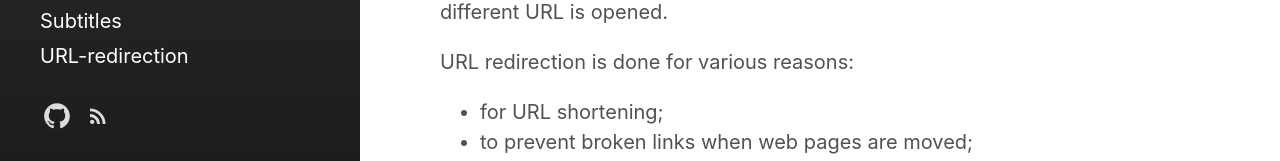
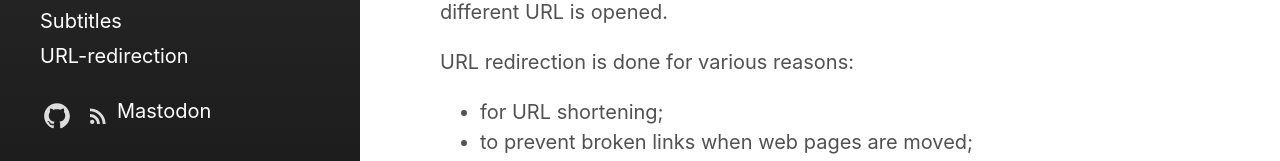
Before and after one commit to beeldengeluid/extending-peertube, a Jekyll site: the page built from index.html, in a window 1280 px wide and 900 px high, scrolled down 557 px. Shown: the part 714-875 px from the top of the window. Built offline with Jekyll 4.4.1, drawn with Linux system fonts in a browser that asks for light colours; the list of posts is cut into pages by our own code.

Commit message:
Update custom-icon-links.html

```diff
--- a/_includes/custom-icon-links.html
+++ b/_includes/custom-icon-links.html
@@ -1 +1,2 @@
 <!-- Optional additional links to insert for icons links -->
+<a rel="me" href="https://linuxrocks.online/@frank">Mastodon</a>
```
